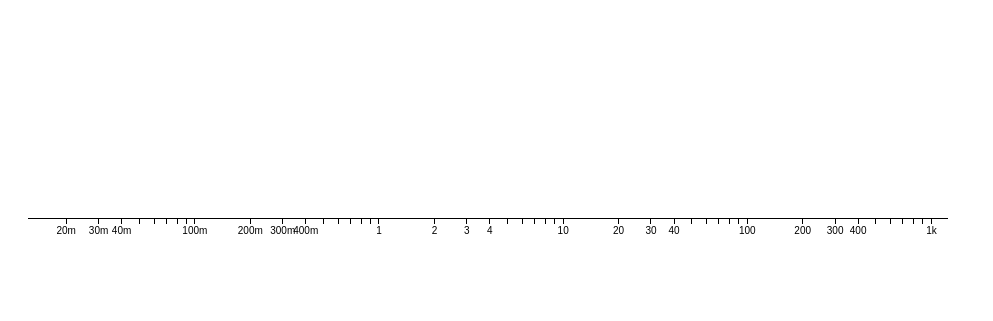
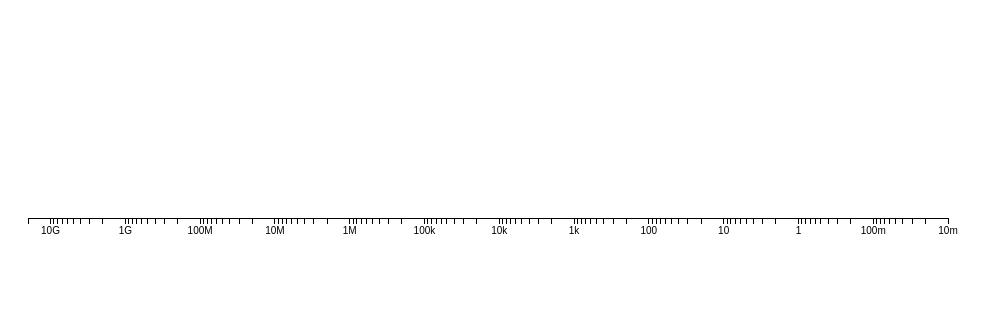
Before and after one commit to slarson/HistoricalEventsTimeline, a plain HTML site: page index.html in a window 1280 px wide. Shown: the whole page, without its empty margins (0-993 px from the left). Drawn offline with nearby package versions, Linux system fonts and the light colour scheme.

Commit message:
experimenting

```diff
--- a/index.html
+++ b/index.html
@@ -23,13 +23,14 @@ var margin = {top: 210, right: 20, bottom: 220, left: 20},
     height = 500 - margin.top - margin.bottom;
 
 var x = d3.scale.log()
-    .domain([.0124123, 1230.4])
+    .domain([20000000000, .01])
     .range([0, width]);
 
 var xAxis = d3.svg.axis()
     .scale(x)
     .orient("bottom")
     .ticks(20, d3.format(",.1s"))
+
     .tickSize(6, 0);
 
 var svg = d3.select("body").append("svg")
```
